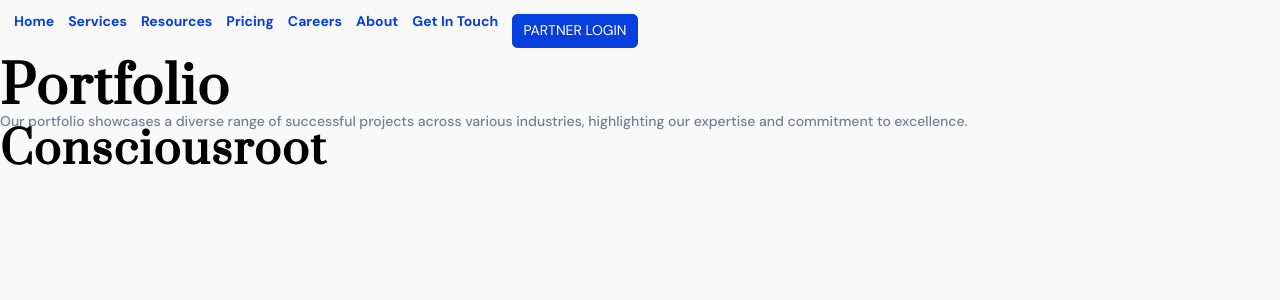
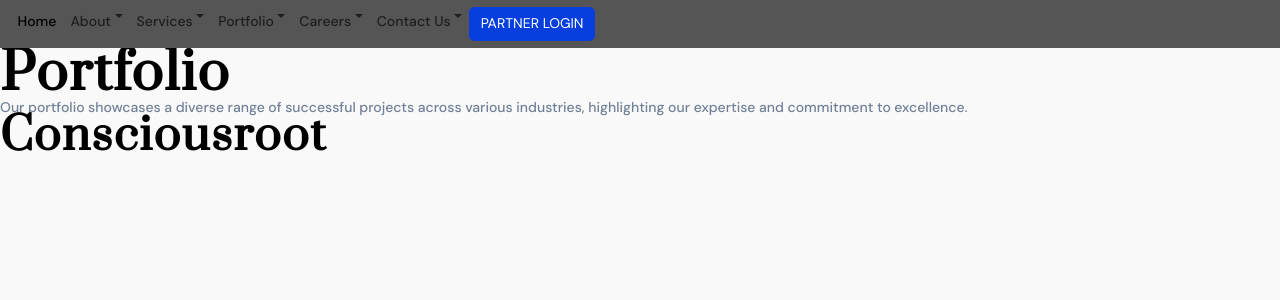
Before and after one commit to ketan123456/TechFutura-Solutions-Portfolio, a Next.js app: page /services in a window 1280 px wide. Shown: the top 300 px of the page. Built offline with nearby package versions, Linux system fonts and the light colour scheme.

Commit message:
added header

```diff
--- a/src/app/page.tsx
+++ b/src/app/page.tsx
@@ -1,10 +1,10 @@
-
 import HomePage from "../app/home/page";
-
+import Header from '../app/header/page';
 export default function Home() {
   return (
     <div className="">
       <main className="">
+        <Header/>
         <HomePage />
       </main>
     </div>
--- a/src/components/Header/page.tsx
+++ b/src/components/Header/page.tsx
@@ -1,22 +1,189 @@
-import React from 'react'
+"use client";
+import React from "react";
 
+// import "../../../node_modules/bootstrap/dist/css";
+import "../../../node_modules/bootstrap/dist/js/bootstrap.bundle.min.js";
 const HeaderComponent = () => {
   return (
-    <div>
-      <nav className='header-nav'>
-        <ul className='nav-links'>
-          <li><a href="/">Home</a></li>
-          <li><a href="/services">Services</a></li>
-          <li><a href="/resources">Resources</a></li>
-          <li><a href="/pricing">Pricing</a></li>
-          <li><a href="/careers">Careers</a></li>
-          <li><a href="/about">About</a></li>
-          <li><a href='/get-in-touch'>Get In Touch</a></li>
-          <button className='btn btn-primary'>Partner Login</button>
-        </ul>
-      </nav>
-    </div>
-  )
-}
+    <nav className="navbar navbar-expand-lg bg-body-tertiary">
+      <div className="container-fluid">
+        <div className="collapse navbar-collapse" id="navbarSupportedContent">
+          <ul className="navbar-nav me-auto mb-2 mb-lg-0">
+            <li className="nav-item">
+              <a href="/" className="nav-link active" aria-current="page">
+                Home
+              </a>
+            </li>
+            <li className="nav-item dropdown">
+              <a
+               className="nav-link dropdown-toggle" href="#" role="button" data-bs-toggle="dropdown" aria-expanded="false"
+              >
+                About
+              </a>
+              <ul className="dropdown-menu">
+                <li>
+                  <a className="dropdown-item" href="#">
+                    Our Missions
+                  </a>
+                </li>
+                <li>
+                  <a className="dropdown-item" href="#">
+                    Our Team
+                  </a>
+                </li>
+                <li>
+                  <a className="dropdown-item" href="#">
+                    Career
+                  </a>
+                </li>
+              </ul>
+            </li>
 
-export default HeaderComponent
+            <li className="nav-item dropdown">
+              <a
+               className="nav-link dropdown-toggle" href="#" role="button" data-bs-toggle="dropdown" aria-expanded="false"
+              >
+                Services
+              </a>
+              <ul className="dropdown-menu">
+                <li>
+                  <a className="dropdown-item" href="#">
+                    Web Development
+                  </a>
+                </li>
+                <li>
+                  <a className="dropdown-item" href="#">
+                    App Development
+                  </a>
+                </li>
+                <li>
+                  <a className="dropdown-item" href="#">
+                    UI/UX Design
+                  </a>
+                </li>
+                <li>
+                  <a className="dropdown-item" href="#">
+                    Digital Marketing
+                  </a>
+                </li>
+                <li>
+                  <a className="dropdown-item" href="#">
+                    SEO Optimization
+                  </a>
+                </li>
+              </ul>
+            </li>
+            <li className="nav-item">
+              <a
+               className="nav-link dropdown-toggle" href="#" role="button" data-bs-toggle="dropdown" aria-expanded="false"
+              >
+                Portfolio
+              </a>
+              <ul className="dropdown-menu">
+                <li>
+                  <a className="dropdown-item" href="#">
+                    Web Development
+                  </a>
+                </li>
+                <li>
+                  <a className="dropdown-item" href="#">
+                    App Development
+                  </a>
+                </li>
+                <li>
+                  <a className="dropdown-item" href="#">
+                    UI/UX Design
+                  </a>
+                </li>
+                <li>
+                  <a className="dropdown-item" href="#">
+                    Digital Marketing
+                  </a>
+                </li>
+                <li>
+                  <a className="dropdown-item" href="#">
+                    SEO Optimization
+                  </a>
+                </li>
+              </ul>
+            </li>
+            {/* <li className="nav-item">
+            <a
+              href="/resources"
+              className="nav-link active"
+              aria-current="page"
+            >
+              Resources
+            </a>
+          </li>
+          <li className="nav-item">
+            <a href="/pricing" className="nav-link active" aria-current="page">
+              Pricing
+            </a>
+          </li> */}
+            <li className="nav-item">
+              <a
+               className="nav-link dropdown-toggle" href="#" role="button" data-bs-toggle="dropdown" aria-expanded="false"
+              >
+                Careers
+              </a>
+              <ul className="dropdown-menu">
+                <li>
+                  <a className="dropdown-item" href="#">
+                    Web Projects
+                  </a>
+                </li>
+                <li>
+                  <a className="dropdown-item" href="#">
+                    App Projects
+                  </a>
+                </li>
+                <li>
+                  <a className="dropdown-item" href="#">
+                    Case Studies
+                  </a>
+                </li>
+              </ul>
+            </li>
+            <li className="nav-item">
+              <a
+               className="nav-link dropdown-toggle" href="#" role="button" data-bs-toggle="dropdown" aria-expanded="false"
+              >
+                Contact Us
+              </a>
+              <ul className="dropdown-menu">
+                <li>
+                  <a className="dropdown-item" href="#">
+                    Contact Form
+                  </a>
+                </li>
+                <li>
+                  <a className="dropdown-item" href="#">
+                    Location/Map
+                  </a>
+                </li>
+                <li>
+                  <a className="dropdown-item" href="#">
+                    Social Links
+                  </a>
+                </li>
+              </ul>
+            </li>
+            {/* <li className="nav-item">
+            <a
+              href="/get-in-touch"
+              className="nav-link active"
+              aria-current="page"
+            >
+              Get In Touch
+            </a>
+          </li> */}
+            <button className="btn btn-primary">Partner Login</button>
+          </ul>
+        </div>
+      </div>
+    </nav>
+  );
+};
+
+export default HeaderComponent;
```
